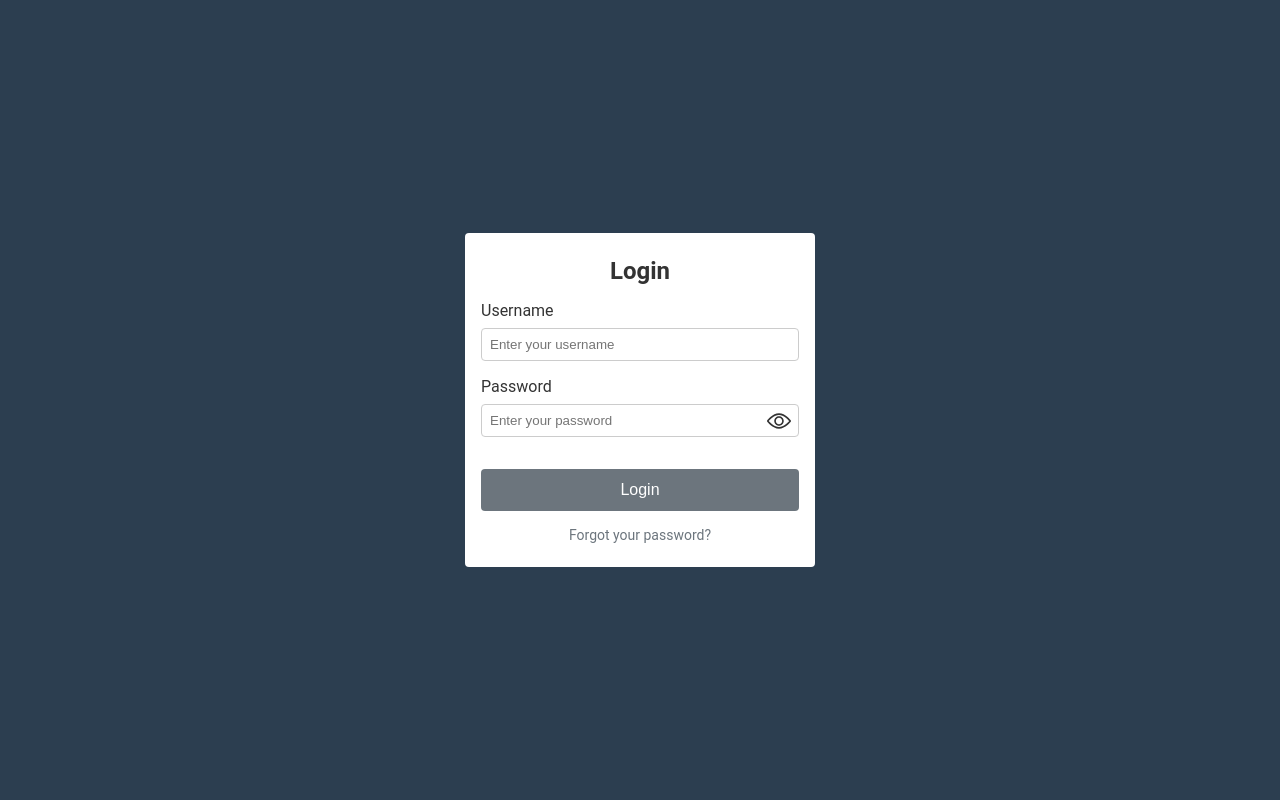
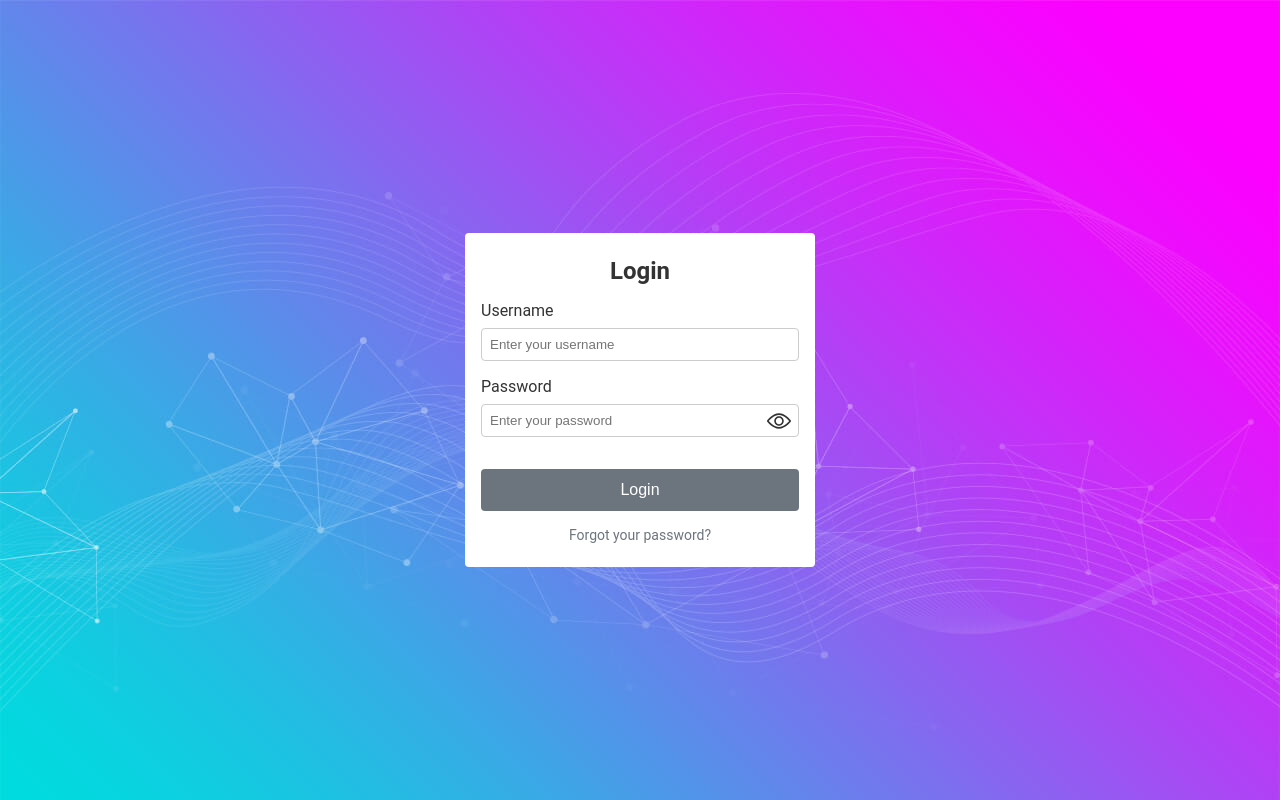
Before and after one commit to FedorovAlexander/simple-form, an Angular app: page / in a window 1280 px wide. Built offline with nearby package versions, Linux system fonts and the light colour scheme.

Commit message:
New background. Password field padding

```diff
--- a/src/app/components/auth/auth.component.scss
+++ b/src/app/components/auth/auth.component.scss
@@ -1,3 +1,5 @@
+@use "../../../assets/scss/variables" as variables;
+
 :host {
   display: flex;
   justify-content: center;
@@ -5,6 +7,7 @@
   width: 100%;
   height: 100vh;
   padding: 1rem;
+  background-image: variables.$background;
 
   .container {
     width: 100%;
--- a/src/app/components/input-field/input-field.component.html
+++ b/src/app/components/input-field/input-field.component.html
@@ -5,10 +5,10 @@
       #name="ngModel"
       class="input-control__input"
       [ngClass]="{
-      'input-control__input--error': errors && name.touched,
-      'input-control__input--success': !errors && name.touched,
-
-    }"
+        'input-control__input--error': errors && name.touched,
+        'input-control__input--success': !errors && name.touched,
+        'input-control__input--password': inputType === 'password'
+      }"
       [(ngModel)]="value"
       [placeholder]="placeholder"
       [type]="showPassword ? 'text' : inputType"
--- a/src/app/components/input-field/input-field.component.scss
+++ b/src/app/components/input-field/input-field.component.scss
@@ -49,6 +49,10 @@
       color: variables.$disabledTextColor;
       background-color: #f8f9fa;
     }
+
+    &--password {
+      padding-right: 2.5rem;
+    }
   }
 
   &__error {
--- a/src/app/components/user-profile/user-profile.component.scss
+++ b/src/app/components/user-profile/user-profile.component.scss
@@ -2,8 +2,6 @@
 
 :host {
   display: flex;
-  justify-content: center;
-  align-items: center;
   width: 100%;
   height: 100vh;
   padding: 1rem;
--- a/src/assets/scss/_variables.scss
+++ b/src/assets/scss/_variables.scss
@@ -20,3 +20,6 @@ $hintTextColor: #6c757d;
 
 $iconEye: url("../icons/icon-eye.svg");
 $iconEyeCrossed: url("../icons/icon-eye-crossed.svg");
+
+//images
+$background: url("../images/background.jpg");
--- a/src/index.html
+++ b/src/index.html
@@ -3,7 +3,7 @@
   <head>
     <meta charset="utf-8" />
     <title>SimpleForm</title>
-    <base href="" />
+    <base href="/" />
     <meta name="viewport" content="width=device-width, initial-scale=1" />
     <link rel="icon" type="image/x-icon" href="favicon.ico" />
   </head>
```
Also changed, not shown: src/assets/images/background.jpg (added).
